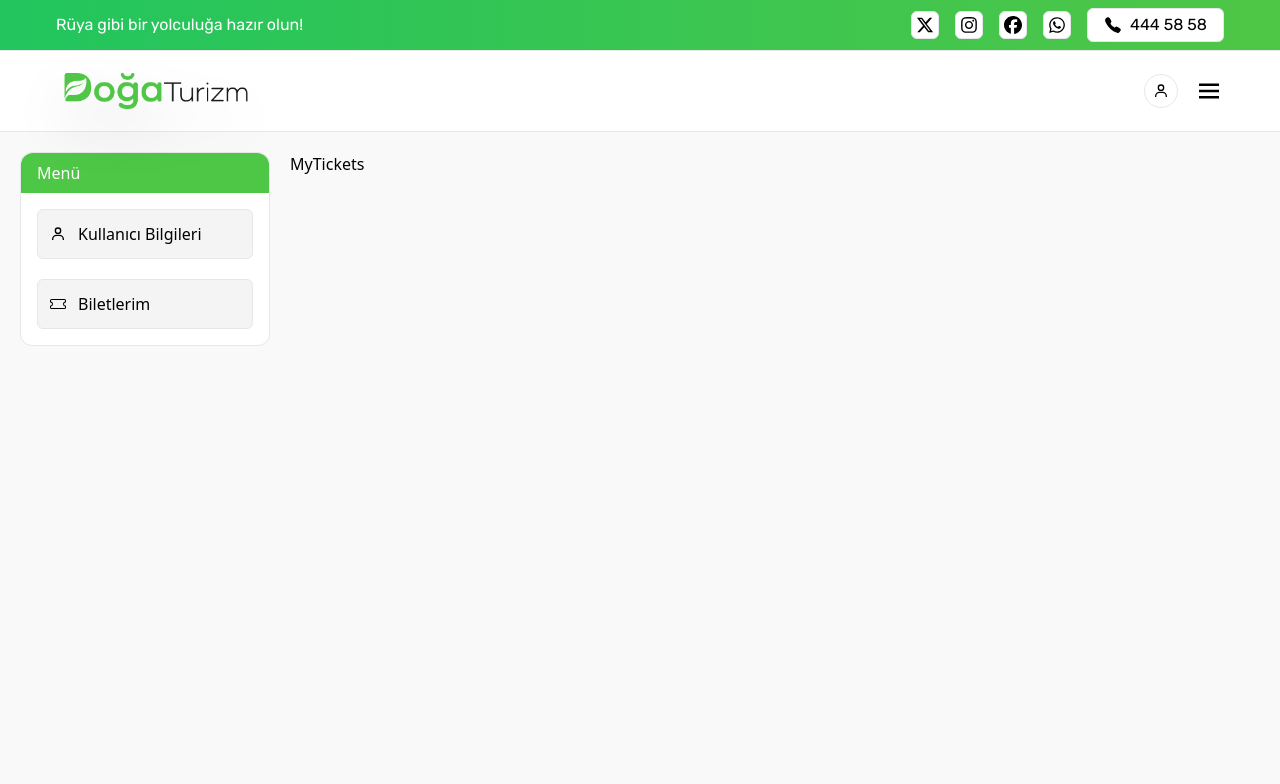
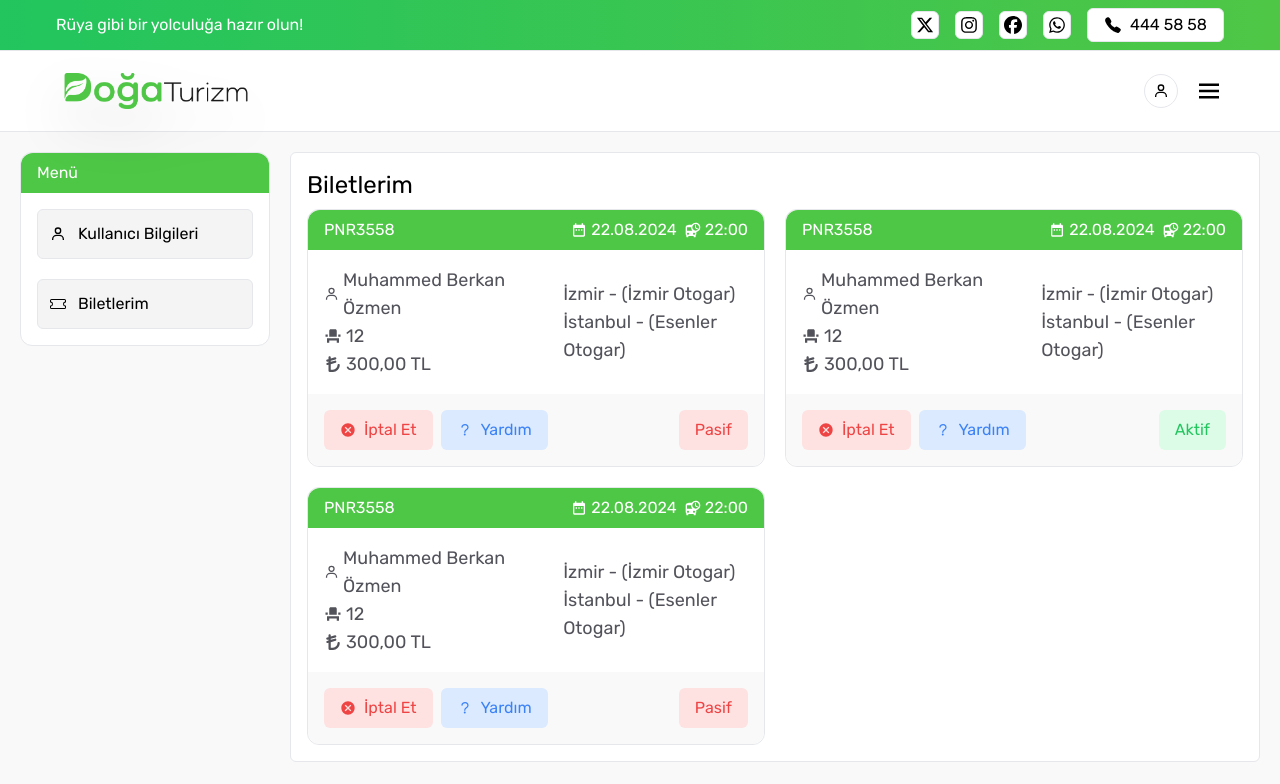
Before and after one commit to ozmberkan/doga-turizm, a React (Vite) app: page /profile/mytickets in a window 1280 px wide. Shown: the top 784 px of the page. Built offline with nearby package versions, Linux system fonts and the light colour scheme.

Commit message:
Biletlerim kısmı eklendi

```diff
--- a/src/pages/Profile/MyTickets.jsx
+++ b/src/pages/Profile/MyTickets.jsx
@@ -1,7 +1,19 @@
 import React from "react";
+import Ticket from "./Ticket";
 
 const MyTickets = () => {
-  return <div>MyTickets</div>;
+  return (
+    <div className="w-full bg-white rounded-md border p-4">
+      <div className="w-full mb-2 ">
+        <h1 className="text-2xl ">Biletlerim</h1>
+      </div>
+      <div className="grid grid-cols-2 gap-5 w-full">
+        <Ticket status="Pasif"/>
+        <Ticket status="Aktif" />
+        <Ticket status="Pasif" />
+      </div>
+    </div>
+  );
 };
 
 export default MyTickets;
--- a/src/pages/Profile/Profile.jsx
+++ b/src/pages/Profile/Profile.jsx
@@ -3,6 +3,7 @@ import { BiUser } from "react-icons/bi";
 import { BsTicket } from "react-icons/bs";
 import { CiEdit } from "react-icons/ci";
 import { Link, Outlet, useLocation } from "react-router-dom";
+import ProfileMenu from "./ProfileMenu";
 
 const userData = {
   id: "90126479446",
@@ -34,30 +35,11 @@ const Profile = () => {
 
   return (
     <div className="flex w-full h-screen items-start justify-start p-5 gap-x-5">
-      <div className="min-w-[250px] bg-white flex flex-col border rounded-xl">
-        <span className="bg-[#4EC646] px-4 py-2 rounded-t-xl text-white">
-          Menü
-        </span>
-        <ul className="w-full h-full p-4 flex flex-col gap-y-5">
-          <Link
-            to="/profile"
-            className="bg-zinc-100 p-3 rounded-md text-black border flex justify-start items-center gap-x-3 cursor-pointer"
-          >
-            <BiUser /> Kullanıcı Bilgileri
-          </Link>
-          <Link
-            to="mytickets"
-            className="bg-zinc-100 p-3 rounded-md text-black border flex justify-start items-center gap-x-3 cursor-pointer"
-          >
-            <BsTicket /> Biletlerim
-          </Link>
-        </ul>
-      </div>
-
+      <ProfileMenu />
       <div className="w-full flex flex-col gap-y-5">
         {location.pathname !== "/profile/mytickets" && (
           <div className="p-5 bg-white rounded-md border flex justify-start items-start flex-col gap-x-5">
-            <h1 className="text-3xl font-rubik mb-12">
+            <h1 className="text-2xl font-rubik mb-12">
               Bilgilerini Görüntüle / Değiştir
             </h1>
             <form className="grid grid-cols-3 gap-5">
--- /dev/null
+++ b/src/pages/Profile/ProfileMenu.jsx
@@ -0,0 +1,30 @@
+import React from "react";
+import { BiUser } from "react-icons/bi";
+import { BsTicket } from "react-icons/bs";
+import { Link } from "react-router-dom";
+
+const ProfileMenu = () => {
+  return (
+    <div className="min-w-[250px] bg-white flex flex-col border rounded-xl">
+      <span className="bg-[#4EC646] px-4 py-2 rounded-t-xl text-white">
+        Menü
+      </span>
+      <ul className="w-full h-full p-4 flex flex-col gap-y-5">
+        <Link
+          to="/profile"
+          className="bg-zinc-100 p-3 rounded-md text-black border flex justify-start items-center gap-x-3 cursor-pointer"
+        >
+          <BiUser /> Kullanıcı Bilgileri
+        </Link>
+        <Link
+          to="mytickets"
+          className="bg-zinc-100 p-3 rounded-md text-black border flex justify-start items-center gap-x-3 cursor-pointer"
+        >
+          <BsTicket /> Biletlerim
+        </Link>
+      </ul>
+    </div>
+  );
+};
+
+export default ProfileMenu;
--- /dev/null
+++ b/src/pages/Profile/Ticket.jsx
@@ -0,0 +1,74 @@
+import React from "react";
+import { BiUser } from "react-icons/bi";
+import {
+  MdCancel,
+  MdDateRange,
+  MdDepartureBoard,
+  MdEventSeat,
+} from "react-icons/md";
+import { FaTurkishLiraSign } from "react-icons/fa6";
+import { IoHelp } from "react-icons/io5";
+
+const Ticket = ({ status }) => {
+  return (
+    <div className="w-full border  rounded-xl flex flex-col">
+      <div className="w-full h-10 rounded-t-xl bg-[#4EC646] flex justify-between items-center px-4 text-white">
+        <span>PNR3558</span>
+        <div className="flex gap-x-2">
+          <span className="flex items-center gap-x-1">
+            <MdDateRange />
+            22.08.2024
+          </span>
+          <span className="flex items-center gap-x-1">
+            <MdDepartureBoard />
+            22:00
+          </span>
+        </div>
+      </div>
+      <div className="flex flex-col">
+        <div className="flex justify-between items-center">
+          <div className="p-4 text-lg text-zinc-600">
+            <span className="flex items-center gap-x-1">
+              <BiUser /> Muhammed Berkan Özmen
+            </span>
+            <span className="flex items-center gap-x-1">
+              <MdEventSeat /> 12
+            </span>
+            <span className="flex items-center gap-x-1">
+              <FaTurkishLiraSign /> 300,00 TL
+            </span>
+          </div>
+          <div className="p-4 text-lg text-zinc-600">
+            <span className="flex items-center gap-x-1">
+              İzmir - (İzmir Otogar)
+            </span>
+            <span className="flex items-center gap-x-1">
+              İstanbul - (Esenler Otogar)
+            </span>
+          </div>
+        </div>
+        <div className="w-full bg-[#f9f9f9] p-4 rounded-b-xl flex items-center justify-between gap-x-5">
+          <div className="flex gap-x-2">
+            <button className="flex items-center bg-red-100 text-red-500 px-4 py-2 rounded-md gap-x-2">
+              <MdCancel /> İptal Et
+            </button>
+            <button className="flex items-center bg-blue-100 text-blue-500 px-4 py-2 rounded-md gap-x-2">
+              <IoHelp /> Yardım
+            </button>
+          </div>
+          <button
+            className={` ${
+              status === "Aktif"
+                ? "bg-green-100 text-green-500"
+                : "bg-red-100 text-red-500"
+            } px-4 py-2 rounded-md`}
+          >
+            {status}
+          </button>
+        </div>
+      </div>
+    </div>
+  );
+};
+
+export default Ticket;
--- a/src/tailwind.css
+++ b/src/tailwind.css
@@ -4,6 +4,7 @@
 
 body{
     background-color: #f9f9f9;
+    font-family: "Rubik","sans-serif";
 }
 
 .ant-picker-focused {
```
